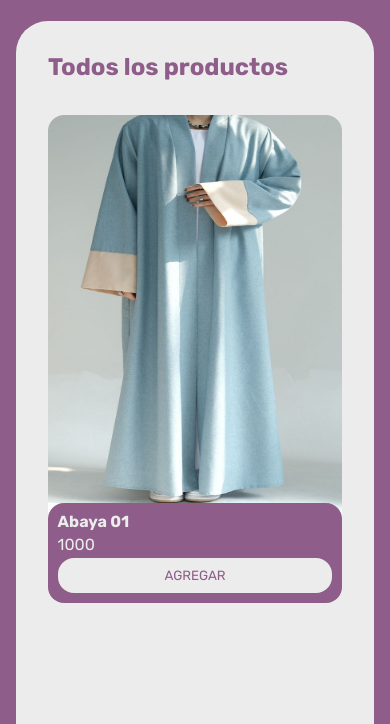
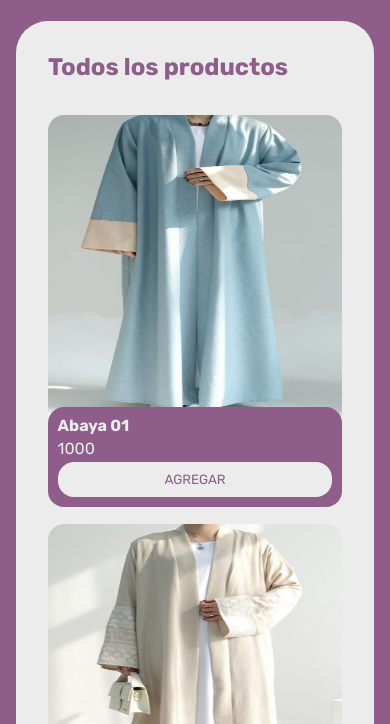
Before and after one commit to maryameht/e-commerce.github.io, a plain HTML site: page index.html in a window 390 px wide. Shown: the part 81-805 px from the top of the page. Drawn offline with nearby package versions, Linux system fonts and the light colour scheme.

Commit message:
Update index.css
Actualización de index.css para cambios en media queries.

```diff
--- a/css/index.css
+++ b/css/index.css
@@ -462,7 +462,7 @@ main {
     }
 
     .producto-imagen {
-        height: 70% ;
+        height: 20rem;
         width: 100%;
         border-radius: 1rem;
     }
```
